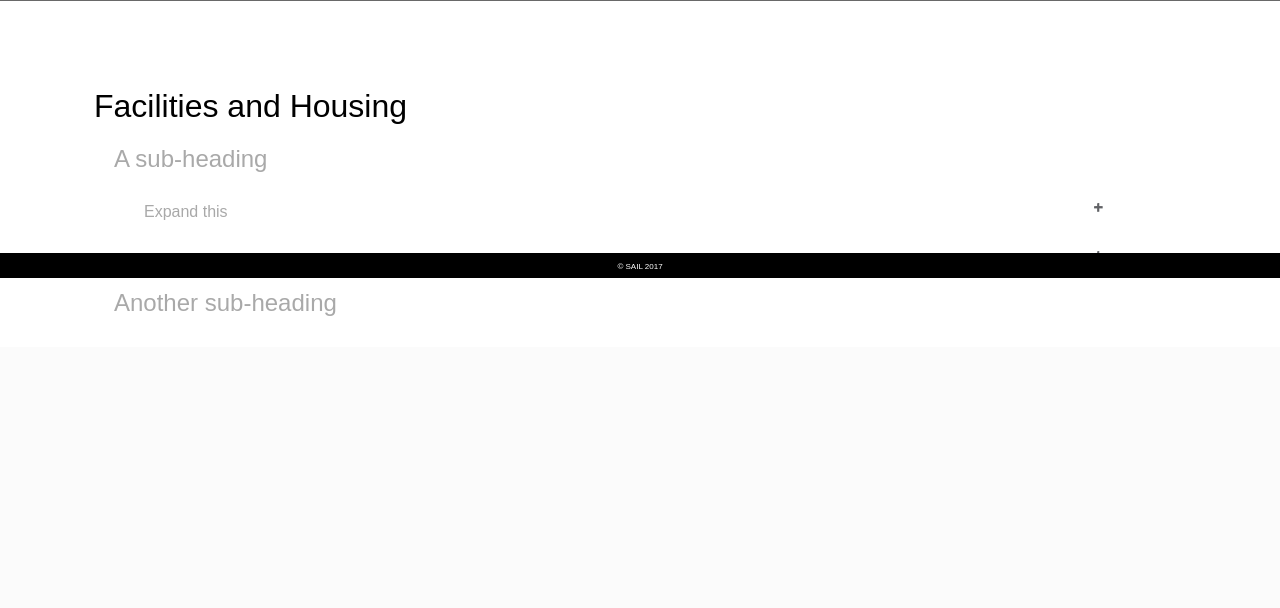
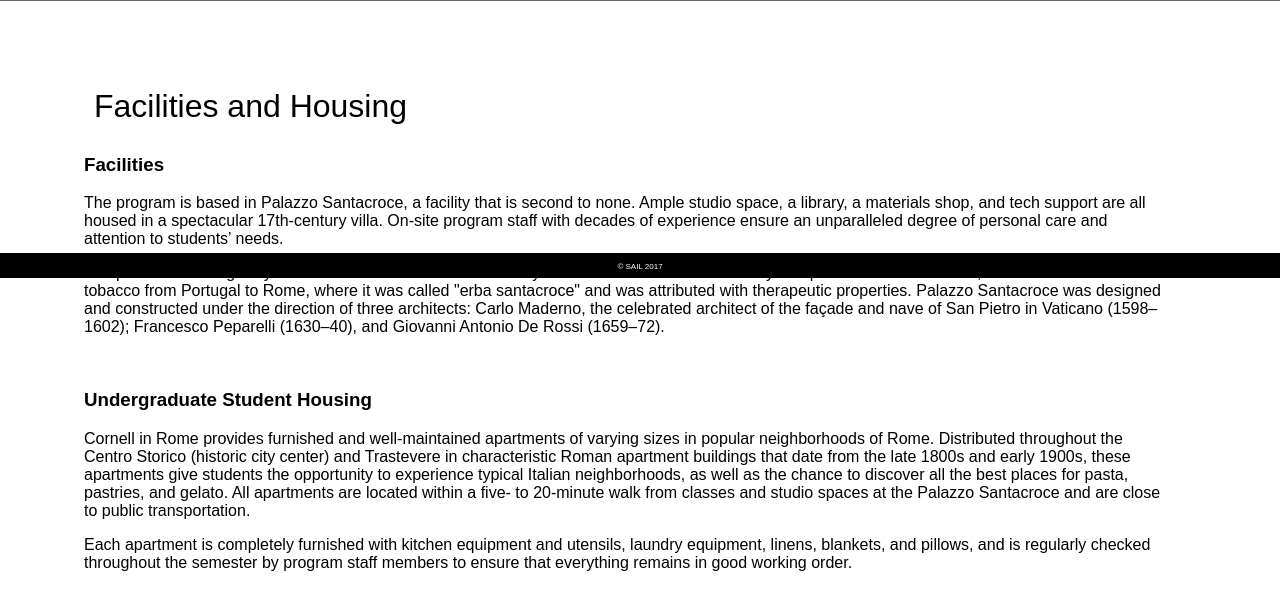
Before and after one commit to crabalockerfishwife/SAIL, a PHP site: page /pages/facilities.php in a window 1280 px wide. Shown: the part 522-1130 px from the top of the page. Before the commit the page ends 838 px from the top, so only its background shows below. Run offline with PHP 8.4, Linux system fonts and the light colour scheme; the visitor is signed in with stand-in values (Sample User, id 1).

Commit message:
added minor formatting and informaiton to pages

```diff
--- a/pages/asian3360.php
+++ b/pages/asian3360.php
@@ -19,7 +19,7 @@
         <p>The course is intended to provide you an introduction to Vietnam through the lens of climate change and its implications, not only globally but also how it has impacted the Mekong Delta region of Vietnam, one of the most at risk areas in the world in particular. The combination of classroom lectures, historical and cultural tours, and service learning experience while in the country will challenge you to grasp the enormous challenges posed by climate change while examining and considering possible solutions. From what you learn and experience during this course, we hope you will be a better-informed global citizen and able to share the climate change story beyond your education at Cornell.</p>
         </div>
 
-        <div class="page-heading"> By the end of this course, you will:</div>
+        <h3>By the end of the course, you will:</h3>
         <div class="page-heading-4">
   				<ul class>
   					<li>• Respect and appreciate the culture, history and resilience of Vietnam and its people.</li>
--- a/pages/expenses.php
+++ b/pages/expenses.php
@@ -13,14 +13,14 @@
 
 	<div class="page-content">
 		<div class="page-heading">Costs and Expenses</div>
-		<div class="page-heading-2">Program Costs</div>
 			<div class="page-heading-4">
+                <h3>Program Costs</h3>
   				<ul class>
   					<li>• Program costs: $2,100-2,500 (estimated). This includes 3 weeks of housing, transportation, academic components, service learning &amp; cultural activities and most food. Note: Food costs in Vietnam are very reasonable.</li>
  					<li>• International airfare: $900-1,400. Last year some participants paid $870 RT from NYC.</li>
  				</ul></div>
-		<div class="page-heading-2">Additional Costs</div>
 			<div class="page-heading-4">
+                <h3>Additional Costs</h3>
   				<ul class>
   					<li>• Passport must have at least 6 months of validity. Expiration date July 2018 or later.</li>
  					<li>• Vietnam visa: $25 (e-visa, single entry, 30 days). Other options: $55 (1 yr multiple entries).</li>
--- a/pages/facilities.php
+++ b/pages/facilities.php
@@ -10,28 +10,19 @@
 		include("../includes/header.php");
    		include("../includes/nav_pages.php");
 
-	//    require_once ("../includes/config.php");
-	//    $mysqli = new mysqli(DB_HOST, DB_USER, DB_PASSWORD, DB_NAME);
-	//
-	//    if($mysqli->connect_error) {
-	//        die("Connection failed: " . $mysqli->connect_error);
-	//    } else {
-	//        echo NULL;
-	//    }
 	?>
 	<div class="page-content">
 		<div class="page-heading">Facilities and Housing</div>
-		<div class="page-heading-2">A sub-heading</div>
-			<button class="accordion">Expand this</button>
-			<div class="panel">
-  				<p>Some content</p>
-			</div>
-			<button class="accordion">Expand this</button>
-			<div class="panel">
-  				<p>Some content</p>
-			</div>
-		<div class="page-heading-2">Another sub-heading</div>
-	</div>
+			<div class="page-heading-4">
+                <h3>Facilities</h3>
+  				<p>The program is based in Palazzo Santacroce, a facility that is second to none. Ample studio space, a library, a materials shop, and tech support are all housed in a spectacular 17th-century villa. On-site program staff with decades of experience ensure an unparalleled degree of personal care and attention to students’ needs. </p>
+                <p>The palazzo was originally constructed for the Santacroce family who held various titles of nobility and produced four cardinals, one of whom introduced tobacco from Portugal to Rome, where it was called "erba santacroce" and was attributed with therapeutic properties. Palazzo Santacroce was designed and constructed under the direction of three architects: Carlo Maderno, the celebrated architect of the façade and nave of San Pietro in Vaticano (1598–1602); Francesco Peparelli (1630–40), and Giovanni Antonio De Rossi (1659–72).</p>
+                <br>
+                <h3>Undergraduate Student Housing</h3>
+  				<p>Cornell in Rome provides furnished and well-maintained apartments of varying sizes in popular neighborhoods of Rome. Distributed throughout the Centro Storico (historic city center) and Trastevere in characteristic Roman apartment buildings that date from the late 1800s and early 1900s, these apartments give students the opportunity to experience typical Italian neighborhoods, as well as the chance to discover all the best places for pasta, pastries, and gelato. All apartments are located within a five- to 20-minute walk from classes and studio spaces at the Palazzo Santacroce and are close to public transportation.</p>
+                <p>Each apartment is completely furnished with kitchen equipment and utensils, laundry equipment, linens, blankets, and pillows, and is regularly checked throughout the semester by program staff members to ensure that everything remains in good working order.</p>
+	       </div>
+    </div>
 
 	<div class="footer-bar"><br>© SAIL 2017</div>
 	<script type="text/javascript" src="../scripts/script.js"></script>
```
Also changed, not shown: pages/application.php (+4 -3 lines).
